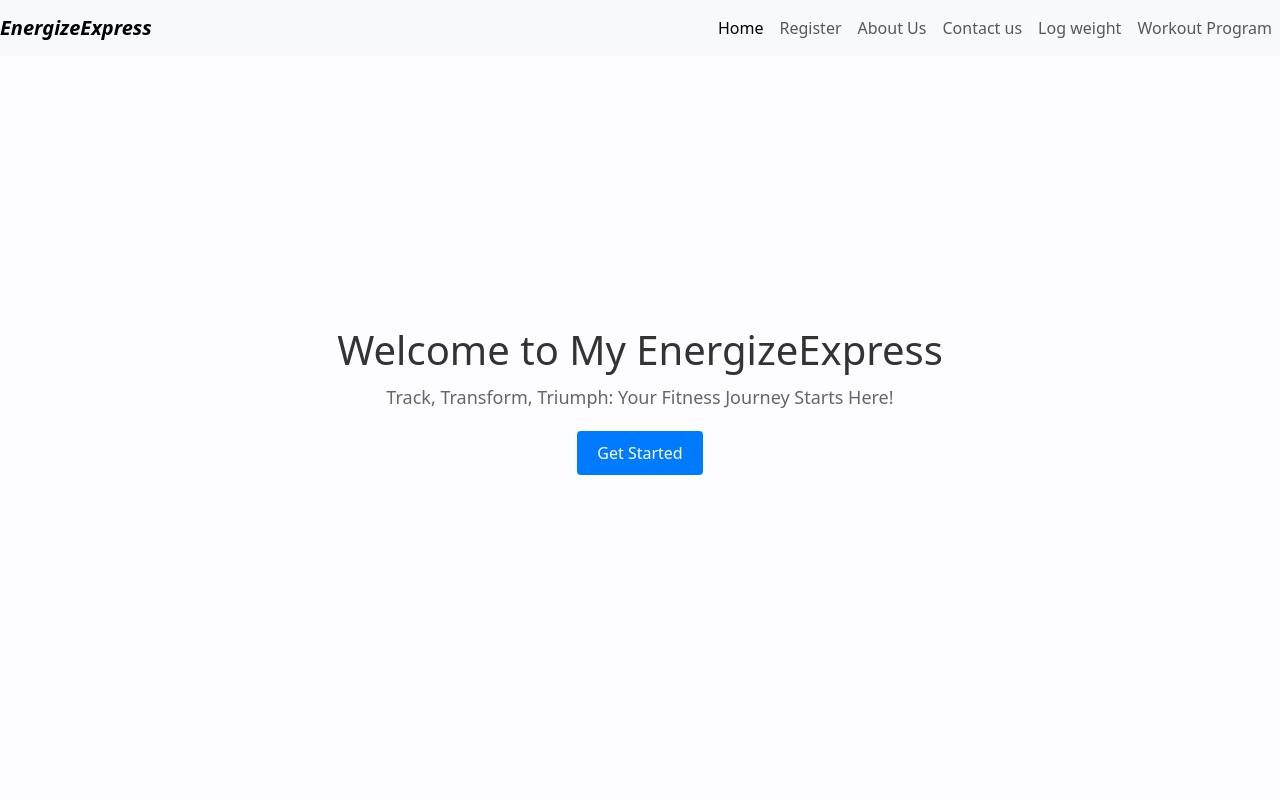
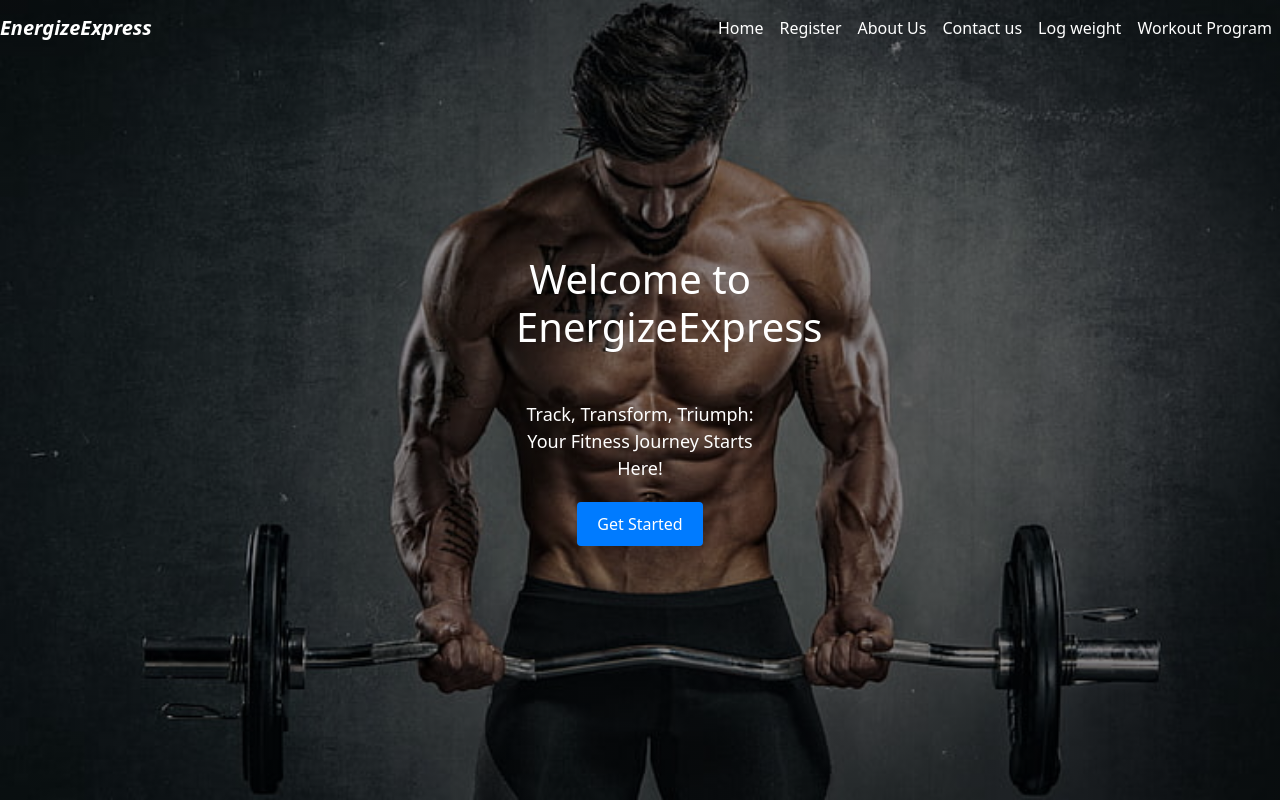
Before and after one commit to vndpal/EnergizeXpress, a React (Create React App) app in the folder client/: page / in a window 1280 px wide. Built offline with nearby package versions, Linux system fonts and the light colour scheme; no server answers.

Commit message:
added styles

```diff
--- a/client/src/App.css
+++ b/client/src/App.css
@@ -5,6 +5,15 @@
     justify-content: center;
     height: 110vh;
     background-color:rgb(253, 253, 255);
+    background-image: linear-gradient(
+      115deg,
+     rgba(0.6, 1, 1, 0.4),
+      rgba(0.6, 1, 1, 0.5)
+ ),
+    url('../public/background.jpg');
+    background-size: cover;
+    background-repeat: no-repeat;
+    background-position: center;
 }
 .card-container{
     width: 70rem;
--- a/client/src/components/Aboutus.css
+++ b/client/src/components/Aboutus.css
@@ -2,12 +2,22 @@
     display: flex;
     align-items: center;
     justify-content: space-around;
-    margin: 2rem;
     height: 100vh;
+    background-image: linear-gradient(
+      115deg,
+     rgba(1, 1, 1, 0.731),
+      rgba(1, 1, 1, 0.728)
+ ),
+    url('../../public/backgroundwall.jpg');
+    background-size: cover;
+    background-repeat: no-repeat;
+    background-position: center;
   }
 
   .about-content {
     width: 50%;
+    color:white;
+    box-shadow: 10rem;
   }
 
   .about-content h2 {
--- a/client/src/components/Aboutus.js
+++ b/client/src/components/Aboutus.js
@@ -1,23 +1,34 @@
 import aboutImage from "../images/signup.jpg";
-import "./Aboutus.css"
+import "./Aboutus.css";
 
-const AboutUs = props =>{
-    return(
+const AboutUs = (props) => {
+  return (
     <>
       <div className="about-container">
         <div className="about-content">
           <h2>About Us</h2>
           <p>
-          Welcome to EnergizeExpress! We are passionate about helping individuals achieve their health and fitness goals. Whether you're looking to lose weight, build muscle, or improve your overall well-being, our app is here to support you on your fitness journey.
+            Welcome to EnergizeExpress! We are passionate about helping
+            individuals achieve their health and fitness goals. Whether you're
+            looking to lose weight, build muscle, or improve your overall
+            well-being, our app is here to support you on your fitness journey.
           </p>
           <p>
-          With our easy-to-use interface, you can track your workouts, log your nutrition, monitor your progress, and stay motivated. Our app provides a comprehensive set of tools and features to help you stay on track and reach your fitness milestones.
+            With our easy-to-use interface, you can track your workouts, log
+            your nutrition, monitor your progress, and stay motivated. Our app
+            provides a comprehensive set of tools and features to help you stay
+            on track and reach your fitness milestones.
           </p>
           <p>
-          Our dedicated team of fitness experts and professionals is constantly working to enhance the app's functionality and bring you the latest advancements in fitness tracking. We believe that fitness should be accessible to everyone, and we strive to make our app user-friendly and inclusive.
+            Our dedicated team of fitness experts and professionals is
+            constantly working to enhance the app's functionality and bring you
+            the latest advancements in fitness tracking. We believe that fitness
+            should be accessible to everyone, and we strive to make our app
+            user-friendly and inclusive.
           </p>
           <p>
-          Join our fitness community today and embark on a transformative fitness journey. Let's achieve our fitness goals together!
+            Join our fitness community today and embark on a transformative
+            fitness journey. Let's achieve our fitness goals together!
           </p>
           <h3>Why Choose Our App?</h3>
           <ul>
@@ -29,12 +40,12 @@ const AboutUs = props =>{
             <li>Regular updates and new features</li>
           </ul>
         </div>
-      <div className="about-image">
+        {/* <div className="about-image">
         <img src={aboutImage} alt="About Us" />
-      </div>
+      </div> */}
       </div>
     </>
-    )
-}
+  );
+};
 
 export default AboutUs;
--- a/client/src/components/ContactUs.css
+++ b/client/src/components/ContactUs.css
@@ -4,7 +4,15 @@
     align-items: center;
     justify-content: center;
     height: 100vh;
-    background-color: #f5f5f5;
+  background-image: linear-gradient(
+      115deg,
+     rgba(1, 1, 1, 0.731),
+      rgba(1, 1, 1, 0.728)
+ ),
+    url('../../public/backgroundwall.jpg');
+    background-size: cover;
+    background-repeat: no-repeat;
+    background-position: center;
   }
 
   .contact-content {
@@ -12,6 +20,7 @@
     justify-content: center;
     align-items: flex-start;
     gap: 2rem;
+color:white;
     margin-top: 2rem;
   }
 
@@ -37,7 +46,14 @@
     border-radius: 5px;
     border: none;
     outline: none;
-    box-shadow: 0px 2px 4px rgba(0, 0, 0, 0.1);
+    color:white;
+    background-image: linear-gradient(
+      115deg,
+     rgba(1, 1, 1, 0.731),
+      rgba(1, 1, 1, 0.728)
+ ),
+    url('../../public/backgroundwall.jpg');
+    box-shadow: 0px 2px 4px rgb(254, 252, 252);
   }
 
   .contact-form textarea {
--- a/client/src/components/Home.css
+++ b/client/src/components/Home.css
@@ -4,23 +4,35 @@
     align-items: center;
     justify-content: center;
     height: 100vh;
-    background-color:rgb(253, 253, 255);
     padding: 20px;
+    background-image: linear-gradient(
+      115deg,
+     rgba(0.6, 1, 1, 0.4),
+      rgba(0.6, 1, 1, 0.5)
+ ),
+    url('../../public/background.jpg');
+    background-size: cover;
+    background-repeat: no-repeat;
+    background-position: center;
   }
 
   h1 {
     font-size: 40px;
-    color: #333;
-    margin-bottom: 10px;
+    color: white;
+    margin-bottom: 50px;
+    width: 20%;
+    text-align: center;
   }
 
-  p {
+  .home p {
     font-size: 18px;
-    color: #666;
+    color: white;
     margin-bottom: 20px;
+    width: 20%;
+    text-align:center;
   }
 
-  .button {
+  .home .button {
     background-color: #007bff;
     color: #fff;
     font-size: 16px;
--- a/client/src/components/Home.js
+++ b/client/src/components/Home.js
@@ -2,18 +2,20 @@ import { useNavigate } from "react-router-dom";
 import "./Home.css";
 
 const Home = (props) => {
-const nav = useNavigate();
-  const navigatetoregister = ()=>{
-    nav('/register');
-  }
+  const nav = useNavigate();
+  const navigatetoregister = () => {
+    nav("/register");
+  };
 
   return (
     <>
-     <div className="home">
-      <h1>Welcome to My EnergizeExpress</h1>
-      <p>Track, Transform, Triumph: Your Fitness Journey Starts Here!</p>
-      <button onClick={navigatetoregister} className="button">Get Started</button>
-    </div>
+      <div className="home">
+        <h1>Welcome to EnergizeExpress</h1>
+        <p>Track, Transform, Triumph: Your Fitness Journey Starts Here!</p>
+        <button onClick={navigatetoregister} className="button">
+          Get Started
+        </button>
+      </div>
     </>
   );
 };
--- /dev/null
+++ b/client/src/components/Navbar.css
@@ -0,0 +1,17 @@
+.navbar-custom {
+  background-color: linear-gradient(
+    115deg,
+    rgba(0.6, 1, 1, 0.4),
+    rgba(0.6, 1, 1, 0.5)
+  );
+}
+
+.navbar-brand,
+.nav-link,
+.nav-item .active {
+  color: white;
+}
+
+.nav-item :hover {
+  background-color: rgba(0, 0, 0, 0.605);
+}
--- a/client/src/components/Navbar.js
+++ b/client/src/components/Navbar.js
@@ -1,47 +1,71 @@
-import React from 'react';
-import 'bootstrap/dist/css/bootstrap.css'
-import { NavLink } from 'react-router-dom';
+import React from "react";
+import "bootstrap/dist/css/bootstrap.css";
+import { NavLink } from "react-router-dom";
+import "./Navbar.css";
 
-const Navbar = props => {
+const Navbar = (props) => {
   return (
     <>
-      <nav className="navbar navbar-expand-lg navbar-light bg-light">
+      <nav className="navbar-custom navbar navbar-dark navbar-expand-lg">
         <NavLink className="navbar-brand" to="/">
-    <b><i>EnergizeExpress</i></b>
+          <b>
+            <i>EnergizeExpress</i>
+          </b>
         </NavLink>
-  <button className="navbar-toggler" type="button" data-toggle="collapse" data-target="#navbarSupportedContent" aria-controls="navbarSupportedContent" aria-expanded="false" aria-label="Toggle navigation">
+        <button
+          className="navbar-toggler"
+          type="button"
+          data-toggle="collapse"
+          data-target="#navbarSupportedContent"
+          aria-controls="navbarSupportedContent"
+          aria-expanded="false"
+          aria-label="Toggle navigation"
+        >
           <span className="navbar-toggler-icon"></span>
         </button>
-  <div className="collapse navbar-collapse justify-content-end" id="navbarSupportedContent">
+        <div
+          className="collapse navbar-collapse justify-content-end"
+          id="navbarSupportedContent"
+        >
           <ul className="navbar-nav">
             <li className="nav-item active">
-        <NavLink className="nav-link" to="/">Home</NavLink>
+              <NavLink className="nav-link" to="/">
+                Home
+              </NavLink>
             </li>
             <li className="nav-item active">
-        <NavLink className="nav-link" to="/register">Register</NavLink>
+              <NavLink className="nav-link" to="/register">
+                Register
+              </NavLink>
             </li>
             <li className="nav-item active">
-        <NavLink className="nav-link" to="/aboutus">About Us</NavLink>
+              <NavLink className="nav-link" to="/aboutus">
+                About Us
+              </NavLink>
             </li>
             <li className="nav-item active">
-        <NavLink className="nav-link" to="/contactus">Contact us</NavLink>
+              <NavLink className="nav-link" to="/contactus">
+                Contact us
+              </NavLink>
             </li>
             <li className="nav-item active">
-        <NavLink className="nav-link" to="/weight">Log weight</NavLink>
+              <NavLink className="nav-link" to="/weight">
+                Log weight
+              </NavLink>
             </li>
             {/* <li className="nav-item active">
         <NavLink className="nav-link" to="/workout">Log workout</NavLink>
       </li> */}
             <li className="nav-item active">
-        <NavLink className="nav-link" to="/program">Workout Program</NavLink>
+              <NavLink className="nav-link" to="/program">
+                Workout Program
+              </NavLink>
             </li>
           </ul>
         </div>
       </nav>
-
     </>
   );
 };
 
-
 export default Navbar;
```
Also changed, not shown: client/src/components/WeightLog.js (+20 -20 lines), client/public/background.jpg (added), client/public/backgroundwall.jpg (added). Lines whose indentation alone changed are shown as unchanged.
